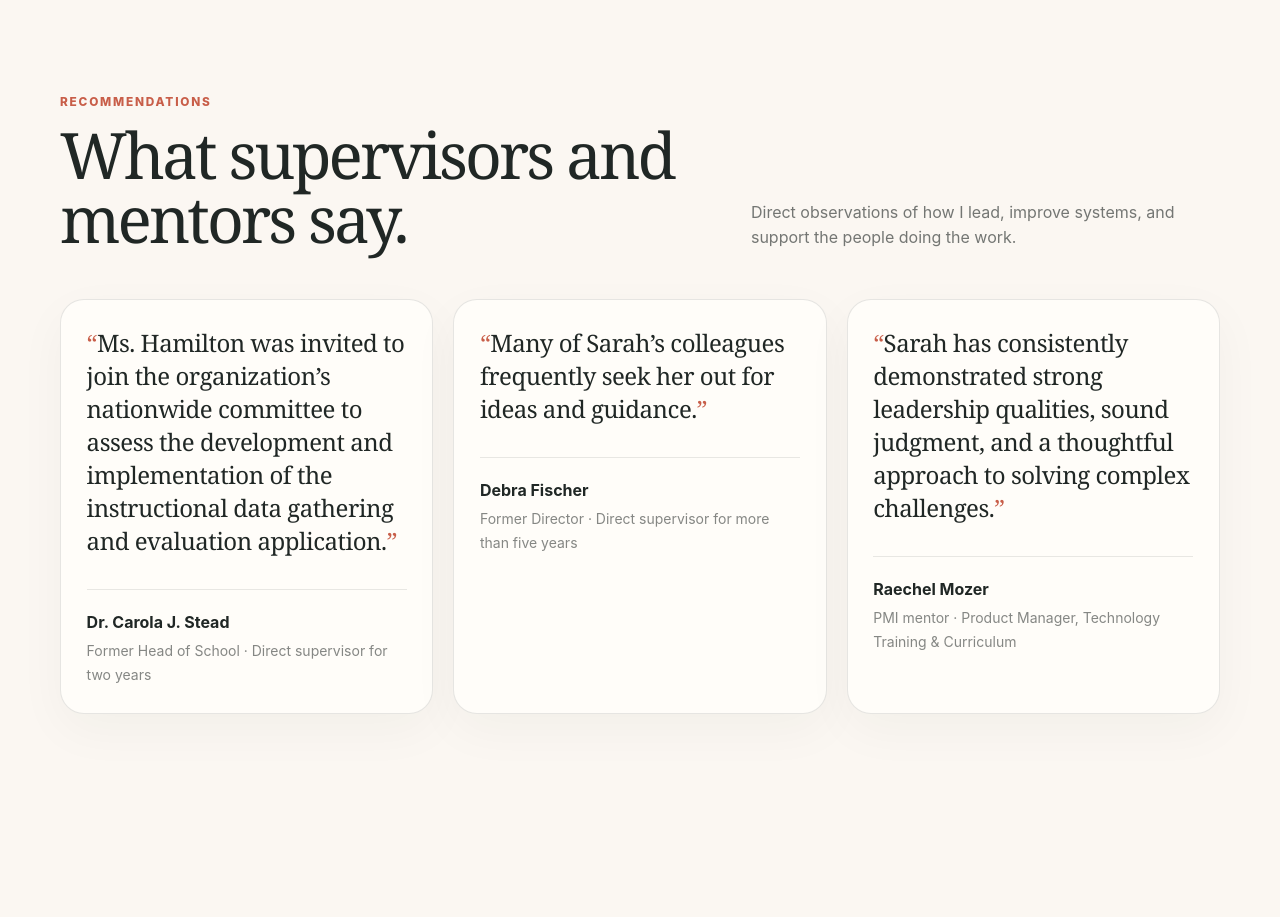
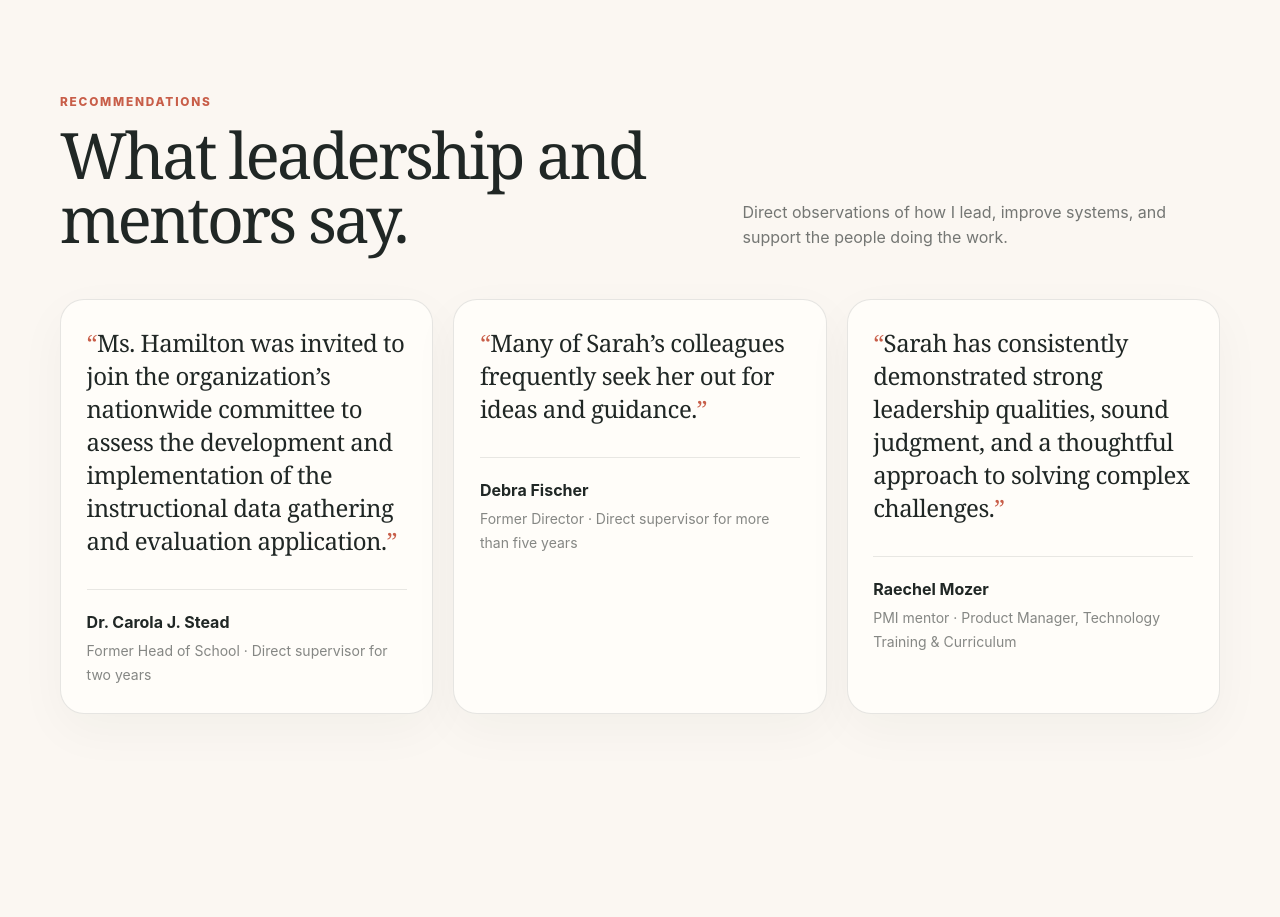
Before and after one commit to sarahphamilton/sarahphamilton, a Next.js app: page / in a window 1280 px wide. Shown: the part 2960-3877 px from the top of the page. Built offline with nearby package versions, Linux system fonts and the light colour scheme.

Commit message:
Refine recommendation section heading (#12)

```diff
--- a/src/app/page.tsx
+++ b/src/app/page.tsx
@@ -38,7 +38,7 @@ export default function Home() {
     <section className="section border-y border-ink/10 bg-paper"><div className="shell grid gap-12 lg:grid-cols-[.8fr_1.2fr] lg:gap-20"><div><p className="eyebrow">Implementation scope</p><h2>From plan to sustained use.</h2><p className="mt-6 max-w-md text-ink/65">Open each area to see the operating judgment and completed work behind it.</p></div><div className="grid items-start gap-4 sm:grid-cols-2">{implementationScope.map((item,index)=><details className="scope-card card group" key={item.title}><summary><span><span className="text-sm font-bold text-coral">0{index+1}</span><span className="mt-3 block font-serif text-2xl">{item.title}</span></span><span className="ml-4 text-2xl text-coral transition-transform group-open:rotate-45" aria-hidden="true">+</span></summary><div className="mt-5 grid gap-4 border-t border-ink/10 pt-5"><div><p className="eyebrow">My approach</p><p className="mt-2 text-sm leading-6 text-ink/70">{item.approach}</p></div><div><p className="eyebrow">In practice</p><p className="mt-2 text-sm leading-6 text-ink/70">{item.example}</p></div></div></details>)}</div></div></section>
     <section className="section" id="work-samples"><div className="shell"><div className="section-heading"><div><p className="eyebrow">Selected evidence</p><h2>Two implementation work samples.</h2></div><p>These completed artifacts were developed from existing work and show how I structure implementation—not hypothetical future projects.</p></div><div className="grid gap-5 lg:grid-cols-2">{workSamples.map(sample=><article className="card flex flex-col items-start" key={sample.title}><p className="eyebrow">{sample.label}</p><h3 className="mt-4 font-serif text-3xl">{sample.title}</h3><p className="mt-4 flex-1 text-ink/65">{sample.description}</p><a className="button button-outline mt-7" href={sample.href} target="_blank" rel="noreferrer">Open PDF</a></article>)}</div></div></section>
     <section className="section border-y border-ink/10 bg-paper"><div className="shell"><div className="section-heading"><div><p className="eyebrow">Relevant experience</p><h2>Implementation through people and process.</h2></div><Link className="button button-outline whitespace-nowrap" href="/resume">Full résumé</Link></div><div className="divide-y divide-ink/10 border-y border-ink/10">{experience.map(item=><article className="grid gap-3 py-7 md:grid-cols-[150px_1fr_1.25fr] md:gap-8" key={item.role}><p className="text-sm font-bold text-coral">{item.years}</p><div><h3 className="font-serif text-xl">{item.role}</h3><p className="mt-1 text-sm font-semibold text-ink/55">{item.company}</p></div><p className="text-ink/65">{item.summary}</p></article>)}</div></div></section>
-    <section className="section"><div className="shell"><div className="section-heading"><div><p className="eyebrow">Recommendations</p><h2>What supervisors and mentors say.</h2></div><p>Direct observations of how I lead, improve systems, and support the people doing the work.</p></div><div className="grid gap-5 lg:grid-cols-3">{recommendations.map(item=><figure className="card flex h-full flex-col" key={item.name}><blockquote className="font-serif text-2xl leading-snug tracking-[-.02em] text-ink"><span aria-hidden="true" className="text-coral">“</span>{item.quote}<span aria-hidden="true" className="text-coral">”</span></blockquote><figcaption className="mt-8 border-t border-ink/10 pt-5"><p className="font-bold text-ink">{item.name}</p><p className="mt-1 text-sm leading-6 text-ink/55">{item.relationship}</p></figcaption></figure>)}</div></div></section>
+    <section className="section"><div className="shell"><div className="section-heading"><div><p className="eyebrow">Recommendations</p><h2>What leadership and mentors say.</h2></div><p>Direct observations of how I lead, improve systems, and support the people doing the work.</p></div><div className="grid gap-5 lg:grid-cols-3">{recommendations.map(item=><figure className="card flex h-full flex-col" key={item.name}><blockquote className="font-serif text-2xl leading-snug tracking-[-.02em] text-ink"><span aria-hidden="true" className="text-coral">“</span>{item.quote}<span aria-hidden="true" className="text-coral">”</span></blockquote><figcaption className="mt-8 border-t border-ink/10 pt-5"><p className="font-bold text-ink">{item.name}</p><p className="mt-1 text-sm leading-6 text-ink/55">{item.relationship}</p></figcaption></figure>)}</div></div></section>
     <section className="section pt-0"><div className="shell rounded-[2.25rem] bg-coral px-7 py-14 text-center text-white sm:px-14"><p className="eyebrow text-white/80">Implementation leadership</p><h2 className="mx-auto mt-3 max-w-3xl">Need someone who can carry a rollout from plan through adoption?</h2><div className="mt-8 flex flex-wrap justify-center gap-3"><Link className="button bg-ink text-white" href="/contact">Start a conversation</Link><a className="button border border-white/50 bg-transparent text-white" href={site.linkedin} target="_blank" rel="noreferrer">LinkedIn</a></div></div></section>
   </main>;
 }
```
